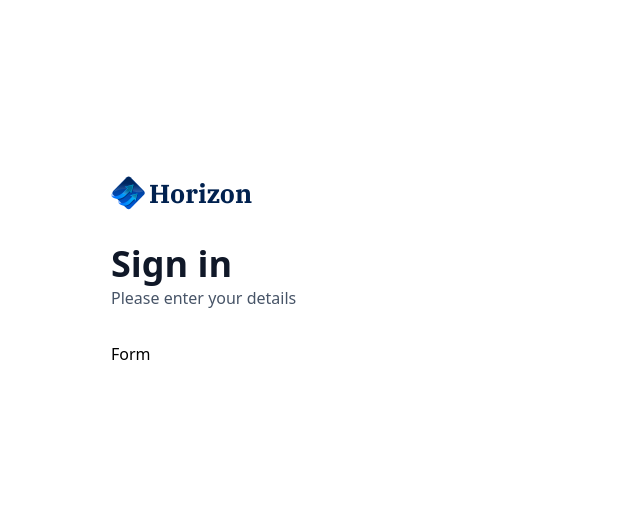
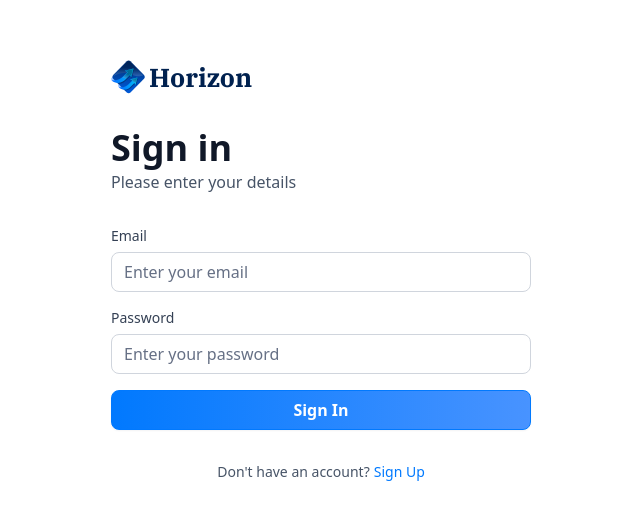
Before and after one commit to semiyuri/course-jsm-banking-app, a Next.js app: page /sign-in in a window 1280 px wide. Shown: the part 129-648 px from the top of the page, without its empty margins (319-959 px from the left). Built offline with nearby package versions, Linux system fonts and the light colour scheme.

Commit message:
feat: enhance AuthForm with validation and custom input components

```diff
--- a/app/(auth)/sign-in/page.tsx
+++ b/app/(auth)/sign-in/page.tsx
@@ -1,10 +1,11 @@
 import AuthForm from "@/components/AuthForm";
+import { AuthFormType } from "@/types/enums";
 import React from "react";
 
 const SignIn = () => {
   return (
     <section className="flex-center size-full max-sm:px-6">
-      <AuthForm type="SIGN_IN" />
+      <AuthForm type={AuthFormType.SignIn} />
     </section>
   );
 };
--- a/app/(auth)/sign-up/page.tsx
+++ b/app/(auth)/sign-up/page.tsx
@@ -1,10 +1,11 @@
 import AuthForm from "@/components/AuthForm";
+import { AuthFormType } from "@/types/enums";
 import React from "react";
 
 const SignUp = () => {
   return (
     <section className="flex-center size-full max-sm:px-6">
-      <AuthForm type="SIGN_UP" />
+      <AuthForm type={AuthFormType.SignUp} />
     </section>
   );
 };
--- a/app/globals.css
+++ b/app/globals.css
@@ -292,7 +292,7 @@
   }
 
   .form-btn {
-    @apply text-16 rounded-lg border border-bankGradient bg-bank-gradient font-semibold text-white shadow-form;
+    @apply text-16 rounded-lg border border-bankGradient bg-bank-gradient font-semibold text-white shadow-form min-w-[90px];
   }
 
   .form-link {
--- a/components/AuthForm.tsx
+++ b/components/AuthForm.tsx
@@ -1,11 +1,41 @@
 "use client";
 
+import { Button } from "@/components/ui/button";
+import { Form } from "@/components/ui/form";
+import { zodResolver } from "@hookform/resolvers/zod";
+import { useForm } from "react-hook-form";
 import Link from "next/link";
 import React, { useState } from "react";
 import Image from "next/image";
+import CustomInput from "./CustomInput";
+import { AuthFormSchema } from "@/lib/schemas/AuthFormSchema";
 
-const AuthForm = ({ type }: { type: "SIGN_IN" | "SIGN_UP" }) => {
+import { z } from "zod";
+import { AuthFormType } from "@/types/enums";
+import { Loader2 } from "lucide-react";
+
+const AuthForm = ({ type }: { type: AuthFormType }) => {
   const [user, setUser] = useState(null);
+  const [isLoading, setIsLoading] = useState(false);
+
+  const formContext = useForm<z.infer<typeof AuthFormSchema>>({
+    resolver: zodResolver(AuthFormSchema),
+    defaultValues: {
+      email: "",
+      password: "",
+    },
+  });
+
+  const onSubmit = (values: z.infer<typeof AuthFormSchema>) => {
+    // Do something with the form values.
+    // ✅ This will be type-safe and validated.
+    setIsLoading(true);
+
+    setTimeout(() => {
+      console.log(values);
+      setIsLoading(false);
+    }, 1000);
+  };
 
   return (
     <section className="auth-form">
@@ -25,7 +55,11 @@ const AuthForm = ({ type }: { type: "SIGN_IN" | "SIGN_UP" }) => {
 
         <div className="flex flex-col gap-1 md:gap-3">
           <h1 className="text-24 lg:text-36 font-semibold text-gray-900">
-            {user ? "Link Account" : type === "SIGN_IN" ? "Sign in" : "Sign Up"}
+            {user
+              ? "Link Account"
+              : type === AuthFormType.SignIn
+              ? "Sign in"
+              : "Sign Up"}
 
             <p className="text-16 font-normal text-gray-600">
               {user
@@ -41,7 +75,56 @@ const AuthForm = ({ type }: { type: "SIGN_IN" | "SIGN_UP" }) => {
           {/* User account linking form goes here */}
         </div>
       ) : (
-        <>Form</>
+        <>
+          <Form {...formContext}>
+            <form
+              onSubmit={formContext.handleSubmit(onSubmit)}
+              className="space-y-4"
+            >
+              <CustomInput
+                formContext={formContext}
+                name="email"
+                label="Email"
+                placeholder="Enter your email"
+              />
+
+              <CustomInput
+                formContext={formContext}
+                name="password"
+                label="Password"
+                placeholder="Enter your password"
+                type="password"
+              />
+
+              <div className="flex flex-col gap-4">
+                <Button type="submit" className="form-btn" disabled={isLoading}>
+                  {isLoading ? (
+                    <Loader2 size={20} className="animate-spin" />
+                  ) : type === AuthFormType.SignIn ? (
+                    "Sign In"
+                  ) : (
+                    "Sign Up"
+                  )}
+                </Button>
+              </div>
+            </form>
+          </Form>
+
+          <footer className="flex justify-center gap-1">
+            <p className="text-14 font-normal text-gray-600">
+              {type === AuthFormType.SignIn
+                ? "Don't have an account?"
+                : "Already have an account?"}
+            </p>
+
+            <Link
+              className="form-link"
+              href={type === AuthFormType.SignIn ? "/sign-up" : "/sign-in"}
+            >
+              {type === AuthFormType.SignIn ? "Sign Up" : "Sign In"}
+            </Link>
+          </footer>
+        </>
       )}
     </section>
   );
--- /dev/null
+++ b/components/CustomInput.tsx
@@ -0,0 +1,49 @@
+import React from "react";
+import { FormField, FormLabel, FormControl, FormMessage } from "./ui/form";
+import { Input } from "@/components/ui/input";
+import { UseFormReturn, FieldPath, FieldValues } from "react-hook-form";
+
+interface Props<T extends FieldValues> {
+  formContext: UseFormReturn<T>;
+  // control: Control<T>; // optionally can be used instead of formContext
+  name: FieldPath<T>;
+  label: string;
+  placeholder?: string;
+  type?: React.HTMLInputTypeAttribute;
+}
+
+const CustomInput = <T extends FieldValues>({
+  formContext,
+  name,
+  label,
+  placeholder,
+  type,
+}: Props<T>) => {
+  return (
+    <FormField
+      control={formContext.control}
+      name={name}
+      render={({ field }) => (
+        <div className="form-item">
+          <FormLabel className="form-label">{label}</FormLabel>
+
+          <div className="flex w-full flex-col">
+            <FormControl>
+              <Input
+                id={name}
+                placeholder={placeholder}
+                className="input-class"
+                type={type}
+                {...field}
+              />
+            </FormControl>
+
+            <FormMessage className="form-message mt-1" />
+          </div>
+        </div>
+      )}
+    />
+  );
+};
+
+export default CustomInput;
--- /dev/null
+++ b/components/ui/form.tsx
@@ -0,0 +1,178 @@
+"use client"
+
+import * as React from "react"
+import * as LabelPrimitive from "@radix-ui/react-label"
+import { Slot } from "@radix-ui/react-slot"
+import {
+  Controller,
+  FormProvider,
+  useFormContext,
+  type ControllerProps,
+  type FieldPath,
+  type FieldValues,
+} from "react-hook-form"
+
+import { cn } from "@/lib/utils"
+import { Label } from "@/components/ui/label"
+
+const Form = FormProvider
+
+type FormFieldContextValue<
+  TFieldValues extends FieldValues = FieldValues,
+  TName extends FieldPath<TFieldValues> = FieldPath<TFieldValues>
+> = {
+  name: TName
+}
+
+const FormFieldContext = React.createContext<FormFieldContextValue>(
+  {} as FormFieldContextValue
+)
+
+const FormField = <
+  TFieldValues extends FieldValues = FieldValues,
+  TName extends FieldPath<TFieldValues> = FieldPath<TFieldValues>
+>({
+  ...props
+}: ControllerProps<TFieldValues, TName>) => {
+  return (
+    <FormFieldContext.Provider value={{ name: props.name }}>
+      <Controller {...props} />
+    </FormFieldContext.Provider>
+  )
+}
+
+const useFormField = () => {
+  const fieldContext = React.useContext(FormFieldContext)
+  const itemContext = React.useContext(FormItemContext)
+  const { getFieldState, formState } = useFormContext()
+
+  const fieldState = getFieldState(fieldContext.name, formState)
+
+  if (!fieldContext) {
+    throw new Error("useFormField should be used within <FormField>")
+  }
+
+  const { id } = itemContext
+
+  return {
+    id,
+    name: fieldContext.name,
+    formItemId: `${id}-form-item`,
+    formDescriptionId: `${id}-form-item-description`,
+    formMessageId: `${id}-form-item-message`,
+    ...fieldState,
+  }
+}
+
+type FormItemContextValue = {
+  id: string
+}
+
+const FormItemContext = React.createContext<FormItemContextValue>(
+  {} as FormItemContextValue
+)
+
+const FormItem = React.forwardRef<
+  HTMLDivElement,
+  React.HTMLAttributes<HTMLDivElement>
+>(({ className, ...props }, ref) => {
+  const id = React.useId()
+
+  return (
+    <FormItemContext.Provider value={{ id }}>
+      <div ref={ref} className={cn("space-y-2", className)} {...props} />
+    </FormItemContext.Provider>
+  )
+})
+FormItem.displayName = "FormItem"
+
+const FormLabel = React.forwardRef<
+  React.ElementRef<typeof LabelPrimitive.Root>,
+  React.ComponentPropsWithoutRef<typeof LabelPrimitive.Root>
+>(({ className, ...props }, ref) => {
+  const { error, formItemId } = useFormField()
+
+  return (
+    <Label
+      ref={ref}
+      className={cn(error && "text-destructive", className)}
+      htmlFor={formItemId}
+      {...props}
+    />
+  )
+})
+FormLabel.displayName = "FormLabel"
+
+const FormControl = React.forwardRef<
+  React.ElementRef<typeof Slot>,
+  React.ComponentPropsWithoutRef<typeof Slot>
+>(({ ...props }, ref) => {
+  const { error, formItemId, formDescriptionId, formMessageId } = useFormField()
+
+  return (
+    <Slot
+      ref={ref}
+      id={formItemId}
+      aria-describedby={
+        !error
+          ? `${formDescriptionId}`
+          : `${formDescriptionId} ${formMessageId}`
+      }
+      aria-invalid={!!error}
+      {...props}
+    />
+  )
+})
+FormControl.displayName = "FormControl"
+
+const FormDescription = React.forwardRef<
+  HTMLParagraphElement,
+  React.HTMLAttributes<HTMLParagraphElement>
+>(({ className, ...props }, ref) => {
+  const { formDescriptionId } = useFormField()
+
+  return (
+    <p
+      ref={ref}
+      id={formDescriptionId}
+      className={cn("text-sm text-muted-foreground", className)}
+      {...props}
+    />
+  )
+})
+FormDescription.displayName = "FormDescription"
+
+const FormMessage = React.forwardRef<
+  HTMLParagraphElement,
+  React.HTMLAttributes<HTMLParagraphElement>
+>(({ className, children, ...props }, ref) => {
+  const { error, formMessageId } = useFormField()
+  const body = error ? String(error?.message ?? "") : children
+
+  if (!body) {
+    return null
+  }
+
+  return (
+    <p
+      ref={ref}
+      id={formMessageId}
+      className={cn("text-sm font-medium text-destructive", className)}
+      {...props}
+    >
+      {body}
+    </p>
+  )
+})
+FormMessage.displayName = "FormMessage"
+
+export {
+  useFormField,
+  Form,
+  FormItem,
+  FormLabel,
+  FormControl,
+  FormDescription,
+  FormMessage,
+  FormField,
+}
--- /dev/null
+++ b/components/ui/input.tsx
@@ -0,0 +1,22 @@
+import * as React from "react"
+
+import { cn } from "@/lib/utils"
+
+const Input = React.forwardRef<HTMLInputElement, React.ComponentProps<"input">>(
+  ({ className, type, ...props }, ref) => {
+    return (
+      <input
+        type={type}
+        className={cn(
+          "flex h-10 w-full rounded-md border border-input bg-background px-3 py-2 text-base ring-offset-background file:border-0 file:bg-transparent file:text-sm file:font-medium file:text-foreground placeholder:text-muted-foreground focus-visible:outline-none focus-visible:ring-2 focus-visible:ring-ring focus-visible:ring-offset-2 disabled:cursor-not-allowed disabled:opacity-50 md:text-sm",
+          className
+        )}
+        ref={ref}
+        {...props}
+      />
+    )
+  }
+)
+Input.displayName = "Input"
+
+export { Input }
--- /dev/null
+++ b/components/ui/label.tsx
@@ -0,0 +1,26 @@
+"use client"
+
+import * as React from "react"
+import * as LabelPrimitive from "@radix-ui/react-label"
+import { cva, type VariantProps } from "class-variance-authority"
+
+import { cn } from "@/lib/utils"
+
+const labelVariants = cva(
+  "text-sm font-medium leading-none peer-disabled:cursor-not-allowed peer-disabled:opacity-70"
+)
+
+const Label = React.forwardRef<
+  React.ElementRef<typeof LabelPrimitive.Root>,
+  React.ComponentPropsWithoutRef<typeof LabelPrimitive.Root> &
+    VariantProps<typeof labelVariants>
+>(({ className, ...props }, ref) => (
+  <LabelPrimitive.Root
+    ref={ref}
+    className={cn(labelVariants(), className)}
+    {...props}
+  />
+))
+Label.displayName = LabelPrimitive.Root.displayName
+
+export { Label }
--- /dev/null
+++ b/lib/schemas/AuthFormSchema.ts
@@ -0,0 +1,6 @@
+import { z } from "zod";
+
+export const AuthFormSchema = z.object({
+  email: z.string().email(),
+  password: z.string().min(6, "Password must be at least 6 characters long"),
+});
--- /dev/null
+++ b/types/enums.ts
@@ -0,0 +1,4 @@
+export enum AuthFormType {
+  SignIn,
+  SignUp,
+}
```
Also changed, not shown: package.json (+6 -2 lines), 1 other file (tests, documents, lock files or other folders).
